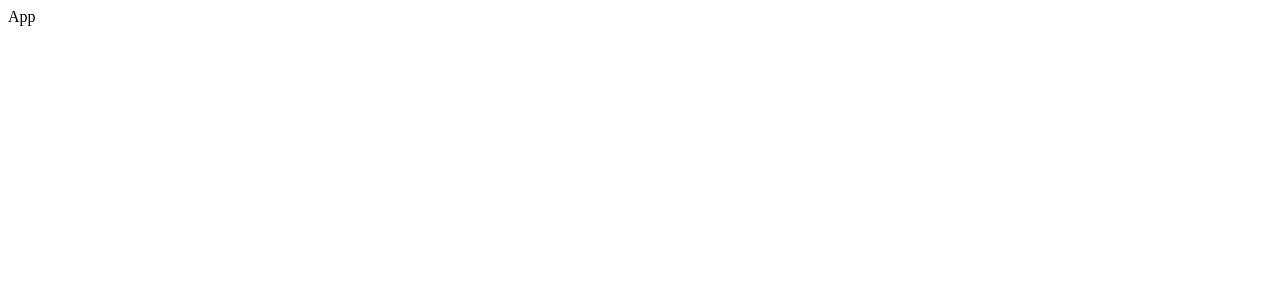
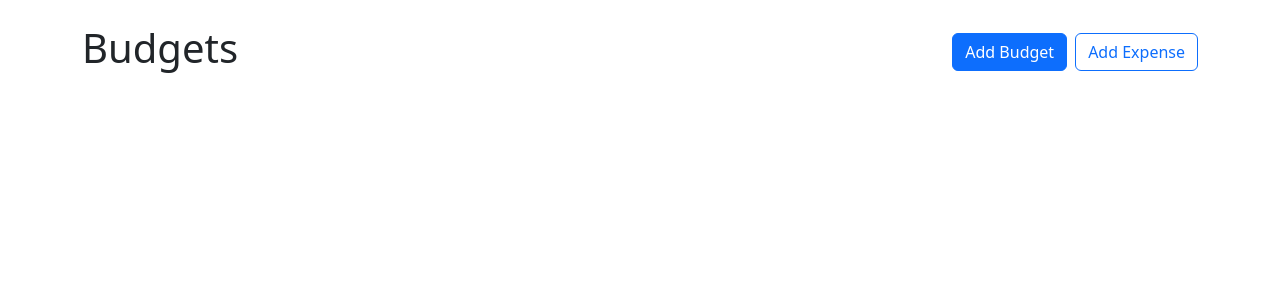
Before and after one commit to mraltun/react-budged-app, a React (Create React App) app: page / in a window 1280 px wide. Shown: the top 300 px of the page. Built offline with nearby package versions, Linux system fonts and the light colour scheme.

Commit message:
Added Container to App and custom grid div

```diff
--- a/package.json
+++ b/package.json
@@ -6,9 +6,12 @@
     "@testing-library/jest-dom": "^5.16.5",
     "@testing-library/react": "^13.3.0",
     "@testing-library/user-event": "^13.5.0",
+    "bootstrap": "^5.2.0",
     "react": "^18.2.0",
+    "react-bootstrap": "^2.5.0",
     "react-dom": "^18.2.0",
     "react-scripts": "5.0.1",
+    "uuid": "^8.3.2",
     "web-vitals": "^2.1.4"
   },
   "scripts": {
--- a/src/App.jsx
+++ b/src/App.jsx
@@ -1,7 +1,24 @@
 import React from "react";
+import { Button, Container, Stack } from "react-bootstrap";
 
 const App = () => {
-  return <div>App</div>;
+  return (
+    <Container className='my-4'>
+      <Stack direction='horizontal' gap='2' className='mb-4'>
+        <h1 className='me-auto'>Budgets</h1>
+        <Button variant='primary'>Add Budget</Button>
+        <Button variant='outline-primary'>Add Expense</Button>
+      </Stack>
+      <div
+        style={{
+          display: "grid",
+          gridTemplateColumns: "repeat(auto-fill, minmax(300px, 1fr))",
+          gap: "1rem",
+          alignItems: "flex-start",
+        }}
+      ></div>
+    </Container>
+  );
 };
 
 export default App;
--- a/src/index.js
+++ b/src/index.js
@@ -1,6 +1,7 @@
 import React from "react";
 import ReactDOM from "react-dom/client";
 import App from "./App";
+import "bootstrap/dist/css/bootstrap.min.css";
 
 const root = ReactDOM.createRoot(document.getElementById("root"));
 root.render(
```
Also changed, not shown: 1 other file (tests, documents, lock files or other folders).
